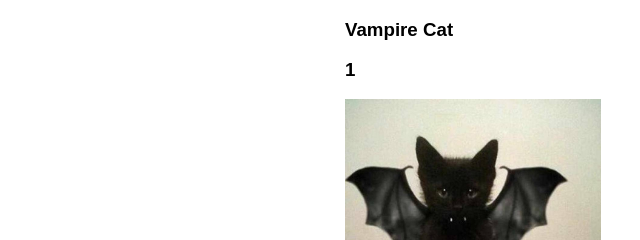
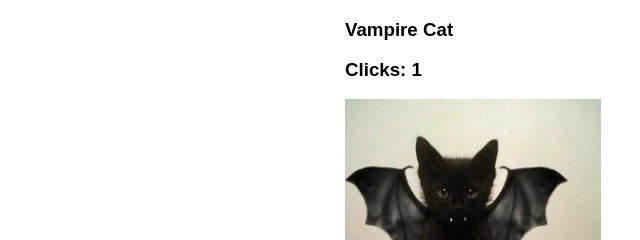
Before and after one commit to emilyboynton/JavaScriptDesignPatterns, a plain HTML site: page CatClicker.html in a window 1280 px wide. Both pictures are taken after a click on the item "Vampire Cat". Shown: the top 240 px of the page, 295-935 px from the left. Drawn offline with Linux system fonts and the light colour scheme.

Commit message:
slight tweak to clicks text

```diff
--- a/CatClicker.html
+++ b/CatClicker.html
@@ -44,7 +44,7 @@
 				return function(){
 
 					document.getElementById('cat-name').textContent = catCopy[0];
-					document.getElementById('cat-clicks').textContent = (catCopy[2] += 1);
+					document.getElementById('cat-clicks').textContent = ("Clicks: " + (catCopy[2] += 1));
 					document.getElementById('cat-pic').src = catCopy[1];
 
 				};
```
